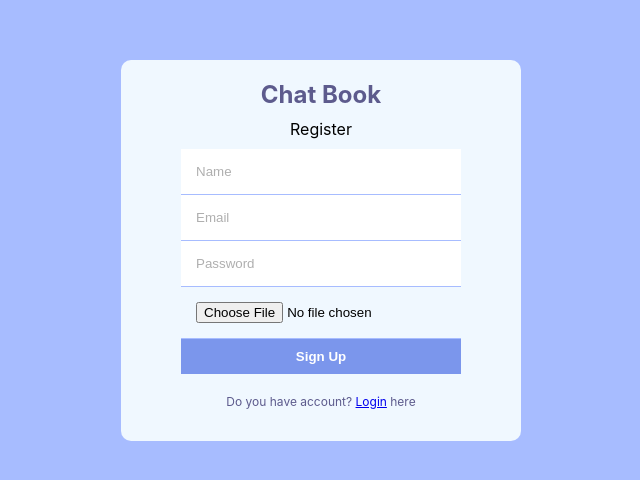
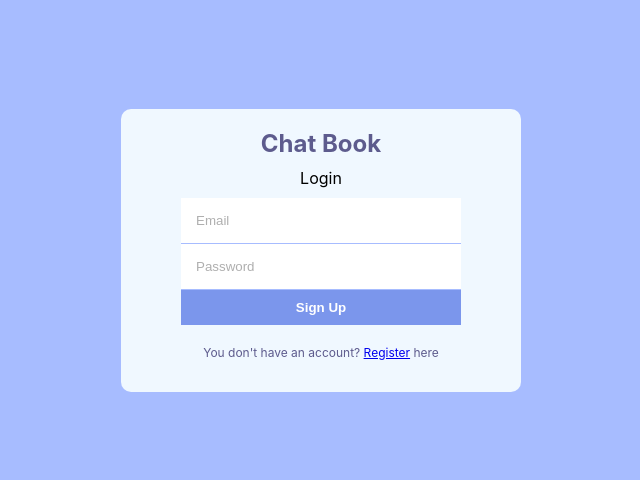
Before and after one commit to yalegama/Chat_Book, a React (Create React App) app: page / in a window 1280 px wide. Shown: the part 150-630 px from the top of the page, without its empty margins (319-959 px from the left). Built offline with nearby package versions, Linux system fonts and the light colour scheme.

Commit message:
Created SideBar Page and Chat Page

```diff
--- a/src/App.js
+++ b/src/App.js
@@ -1,10 +1,10 @@
 
-import './App.css';
+import Login from './pages/Login';
 import Register from './pages/Register';
 
 function App() {
   return (
-    <Register/>
+    <Login/>
   );
 }
 
--- a/src/pages/Login.jsx
+++ b/src/pages/Login.jsx
@@ -1,8 +1,20 @@
 import React from 'react'
+import Register from './Register'
 
 function Login() {
   return (
-    <div>Login</div>
+    <div className="formContainer">
+        <div className="formWrapper">
+            <span className="logo">Chat Book</span>
+            <span className="title">Login</span>
+            <form className='form' action="">
+                <input type="email"  placeholder='Email'/>
+                <input type="password"  placeholder='Password'/>
+                <button>Sign Up</button>
+            </form>
+            <p>You don't have an account? <a href={<Register/>}>Register</a> here</p>
+        </div>
+    </div>
   )
 }
 
--- a/src/pages/css/Register.css
+++ b/src/pages/css/Register.css
@@ -53,6 +53,9 @@ button{
     border: none;
     cursor: pointer;
 }
+button:hover{
+    background-color: #5d5b8d;
+}
 p{
     color: #5d5b8d;
     font-size: 12px;
```
